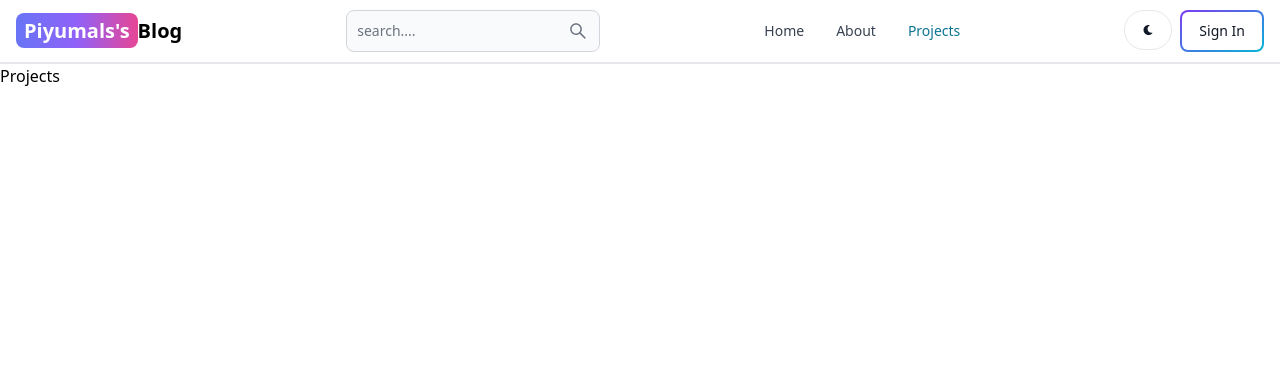
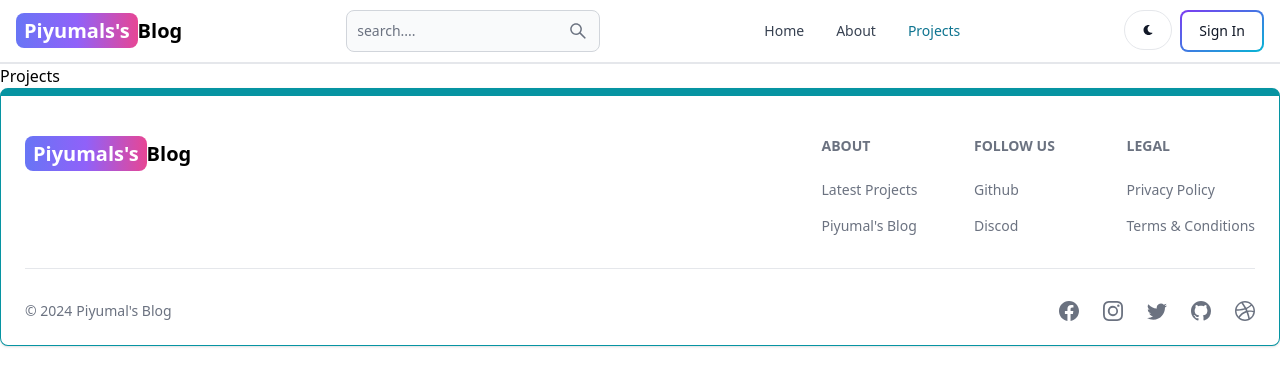
Before and after one commit to PiyumalKK/mern-blog, a React (Vite) app in the folder client/: page /projects in a window 1280 px wide. Shown: the top 386 px of the page. Built offline with nearby package versions, Linux system fonts and the light colour scheme.

Commit message:
Create the Footer UI

```diff
--- a/client/src/App.jsx
+++ b/client/src/App.jsx
@@ -8,6 +8,7 @@
 import Projects from './pages/Projects';
 import { BrowserRouter, Routes, Route } from 'react-router-dom';
 import Header from './components/Header';
+import Footer from './components/Footer';
 
 function App() {
   return (
@@ -23,6 +24,7 @@
           <Route path="/dashboard" element={<Dashboard />} />
           <Route path="/projects" element={<Projects />} />
         </Routes>
+        <Footer />
       </BrowserRouter>
 
   );
--- /dev/null
+++ b/client/src/components/Footer.jsx
@@ -0,0 +1,100 @@
+/* eslint-disable react/no-unescaped-entities */
+//import React from 'react'
+
+import { Footer } from "flowbite-react";
+import { Link } from "react-router-dom";
+import { BsFacebook, BsInstagram, BsTwitter, BsGithub, BsDribbble } from "react-icons/bs";
+
+function FooterCom() {
+  return (
+    <Footer container className='border border-t-8 border-teal-500'>
+        <div className='w-full max-w-7xl mx-auto'>
+            <div className='grid w-full justify-between sm:flex md:grid-cols-1'>
+                <div className="mt-5">
+                 <Link to="/" className="self-center whitespace-nowrap text-lg sm:text-xl font-semibold dark:text-white">
+                 <span className="px-2 py-1 bg-gradient-to-r from-indigo-500 via-purple-500 to-pink-500 rounded-lg text-white">Piyumals's</span>
+                  Blog
+                 </Link>
+                </div>
+                <div className="grid grid-cols-2 gap-8 sm: mt-4 sm:grid-cols-3 sm:gap-6">
+                 <div>
+
+                 <Footer.Title title="About"/>
+                 <Footer.LinkGroup col>
+                    <Footer.Link
+                    href='https://www.wesite.com'
+                    target='_blank'
+                    rel='noopener noreferrer'
+                    >
+                        Latest Projects
+                    </Footer.Link>
+                    <Footer.Link
+                    href='/about'
+                    target='_blank'
+                    rel='noopener noreferrer'
+                    >
+                        Piyumal's Blog
+                    </Footer.Link>
+                 </Footer.LinkGroup>
+                 </div>
+                 <div>
+
+                 <Footer.Title title="Follow Us"/>
+                 <Footer.LinkGroup col>
+                    <Footer.Link
+                    href='https://github.com'
+                    target='_blank'
+                    rel='noopener noreferrer'
+                    >
+                        Github
+                    </Footer.Link>
+                    <Footer.Link
+                    href='/#'
+                    target='_blank'
+                    rel='noopener noreferrer'
+                    >
+                        Discod
+                    </Footer.Link>
+                 </Footer.LinkGroup>
+                 </div>
+                 <div>
+
+                 <Footer.Title title="Legal"/>
+                 <Footer.LinkGroup col>
+                    <Footer.Link
+                    href='https://github.com'
+                    target='_blank'
+                    rel='noopener noreferrer'
+                    >
+                        Privacy Policy
+                    </Footer.Link>
+                    <Footer.Link
+                    href='/#'
+                    target='_blank'
+                    rel='noopener noreferrer'
+                    >
+                       Terms &amp; Conditions
+                    </Footer.Link>
+                 </Footer.LinkGroup>
+                 </div>
+                </div>
+            </div>
+
+            <Footer.Divider />
+            <div className="w-full sm:flex sm:items:center sm:justify-between">
+                <Footer.Copyright href='#' by="Piyumal's Blog" year={new Date().getFullYear()} />
+                <div className="flex gap-6 sm:mt-0 mt-4 sm:justify-center">
+                    <Footer.Icon href='#' icon={BsFacebook} />
+                    <Footer.Icon href='#' icon={BsInstagram} />
+                    <Footer.Icon href='#' icon={BsTwitter} />
+                    <Footer.Icon href='#' icon={BsGithub} />
+                    <Footer.Icon href='#' icon={BsDribbble} />
+                </div>
+            </div>
+        </div>
+
+    </Footer>
+  )
+}
+
+export default FooterCom;
```
